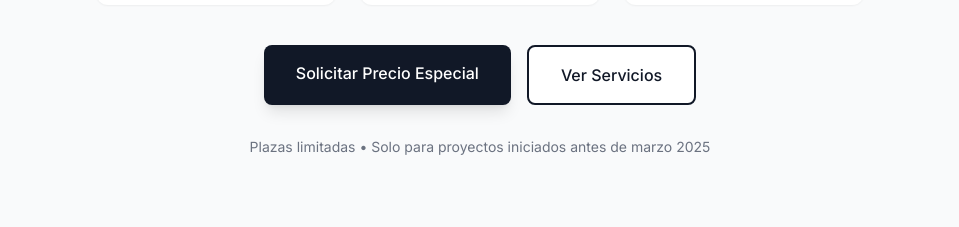
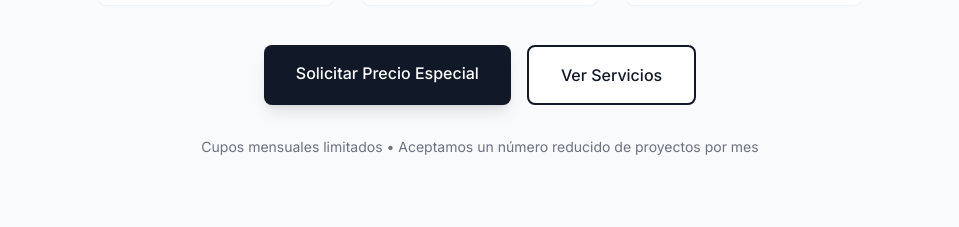
Before and after one commit to fmatovelle/PrismaBrandingAgency, a Next.js app in the folder prisma-branding/: page / in a window 1280 px wide. Shown: the part 5520-5747 px from the top of the page, without its empty margins (160-1119 px from the left). Built offline with nearby package versions, Linux system fonts and the light colour scheme.

Commit message:
feat: texto atemporal - cupos mensuales limitados

```diff
--- a/prisma-branding/app/page.js
+++ b/prisma-branding/app/page.js
@@ -300,7 +300,7 @@ const t = {
     stat3Label: "Caso de estudio profesional",
     ctaPrimary: "Solicitar Precio Especial",
     ctaSecondary: "Ver Servicios",
-    disclaimer: "Plazas limitadas • Solo para proyectos iniciados antes de marzo 2025"
+    disclaimer: "Cupos mensuales limitados • Aceptamos un número reducido de proyectos por mes"
   },
 
 
```
